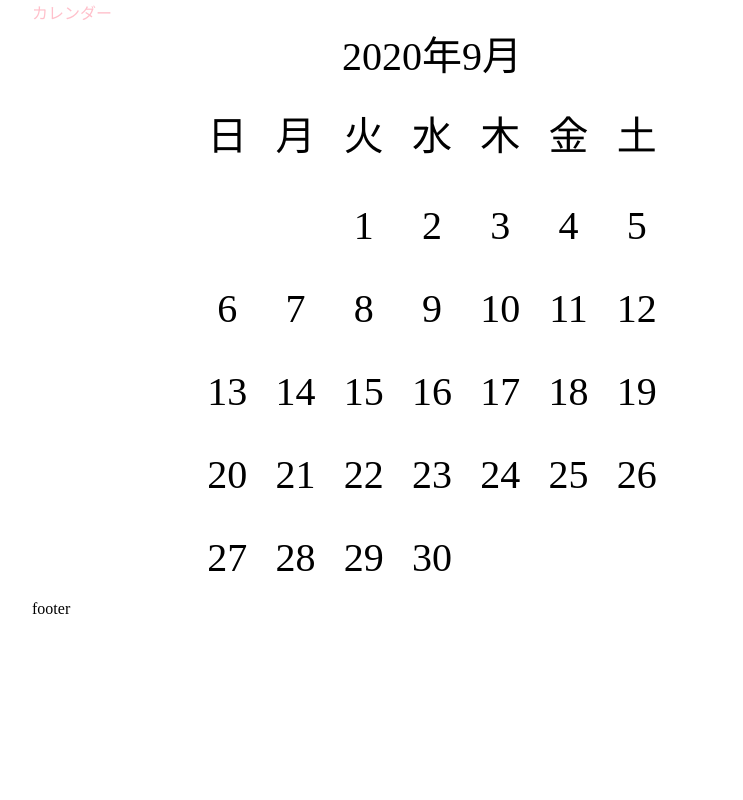
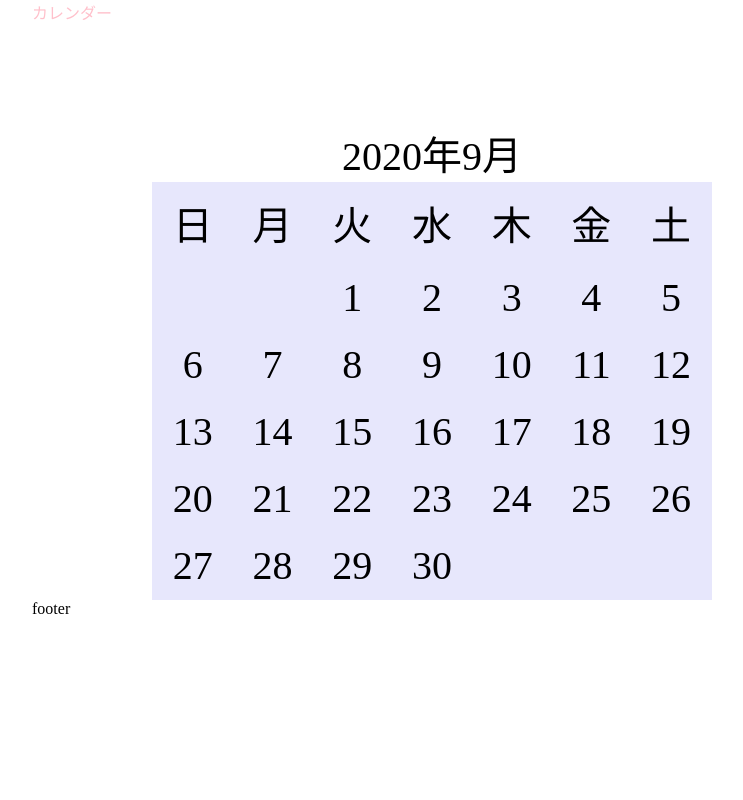
Before and after one commit to Kanata0204/Calendar, a plain HTML site: page calendar_app/index.html in a window 1280 px wide. Shown: the whole page, without its empty margins (208-951 px from the left). Drawn offline with Linux system fonts and the light colour scheme.

Commit message:
modify module name

```diff
--- a/calendar_app/index.html
+++ b/calendar_app/index.html
@@ -15,7 +15,7 @@
     </div>
     <footer>footer</footer>
 
-    <script type="text/javascript" src="./js/javascript.js"></script>
+    <script type="text/javascript" src="./js/calendar.js"></script>
     <script type="text/javascript" src="./js/main.js"></script>
 </body>
 
--- a/calendar_app/stylesheet.scss
+++ b/calendar_app/stylesheet.scss
@@ -21,12 +21,14 @@ body {
     flex: 1;
     text-align: center;
     & #calendar {
+        background-color: rgba(229, 229, 252, 0.918);
         font-size: 40px;
         margin: 0 auto;
-        width: 60%;
+        margin-top: 100px;
+        width: 70%;
     }
     & td {
-        padding: 0 2px;
+        padding: 2px;
     }
 }
 
```
Also changed, not shown: calendar_app/js/calendar.js (renamed from calendar_app/js/javascript.js), calendar_app/stylesheet.css, 1 other file.
